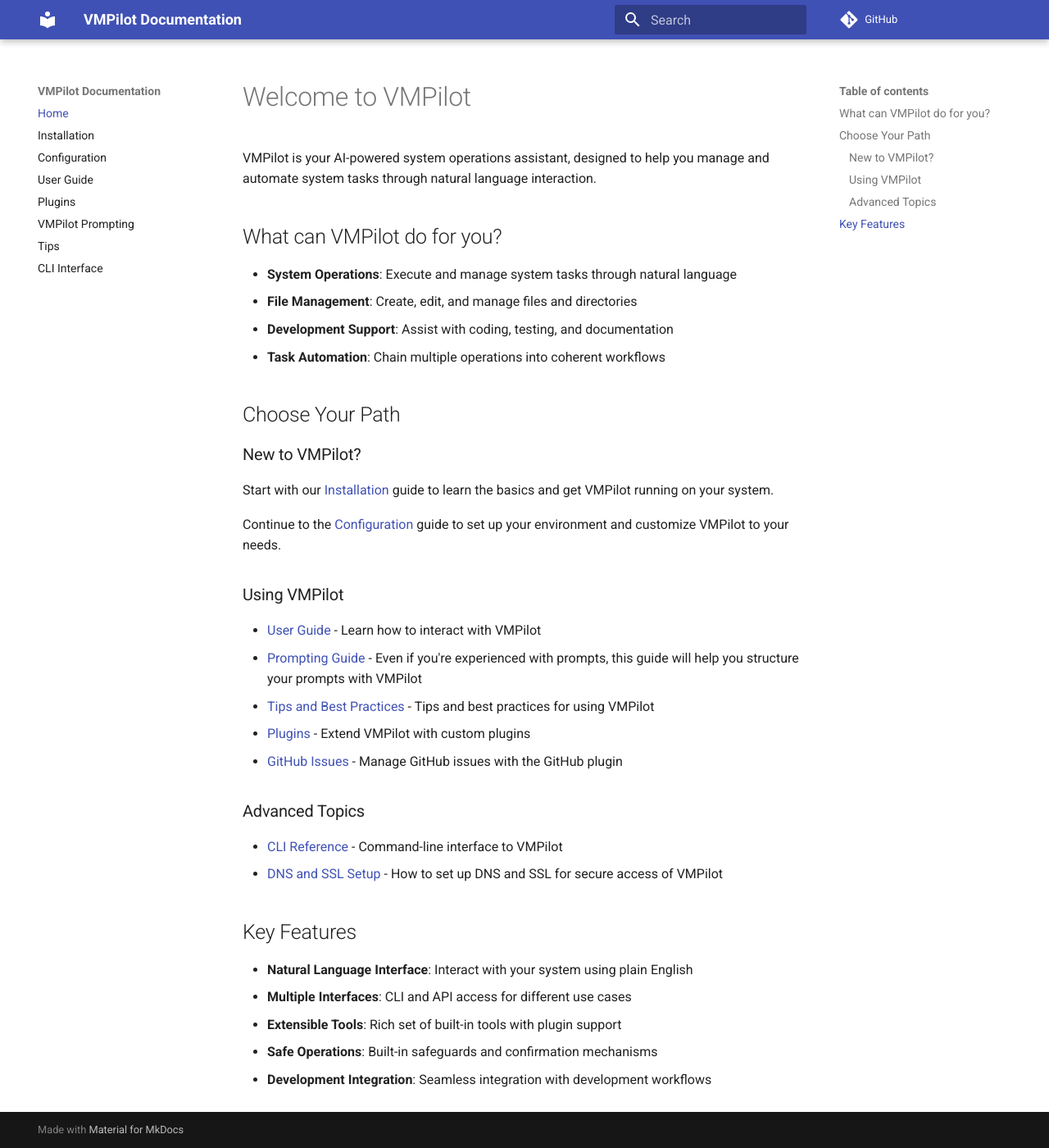
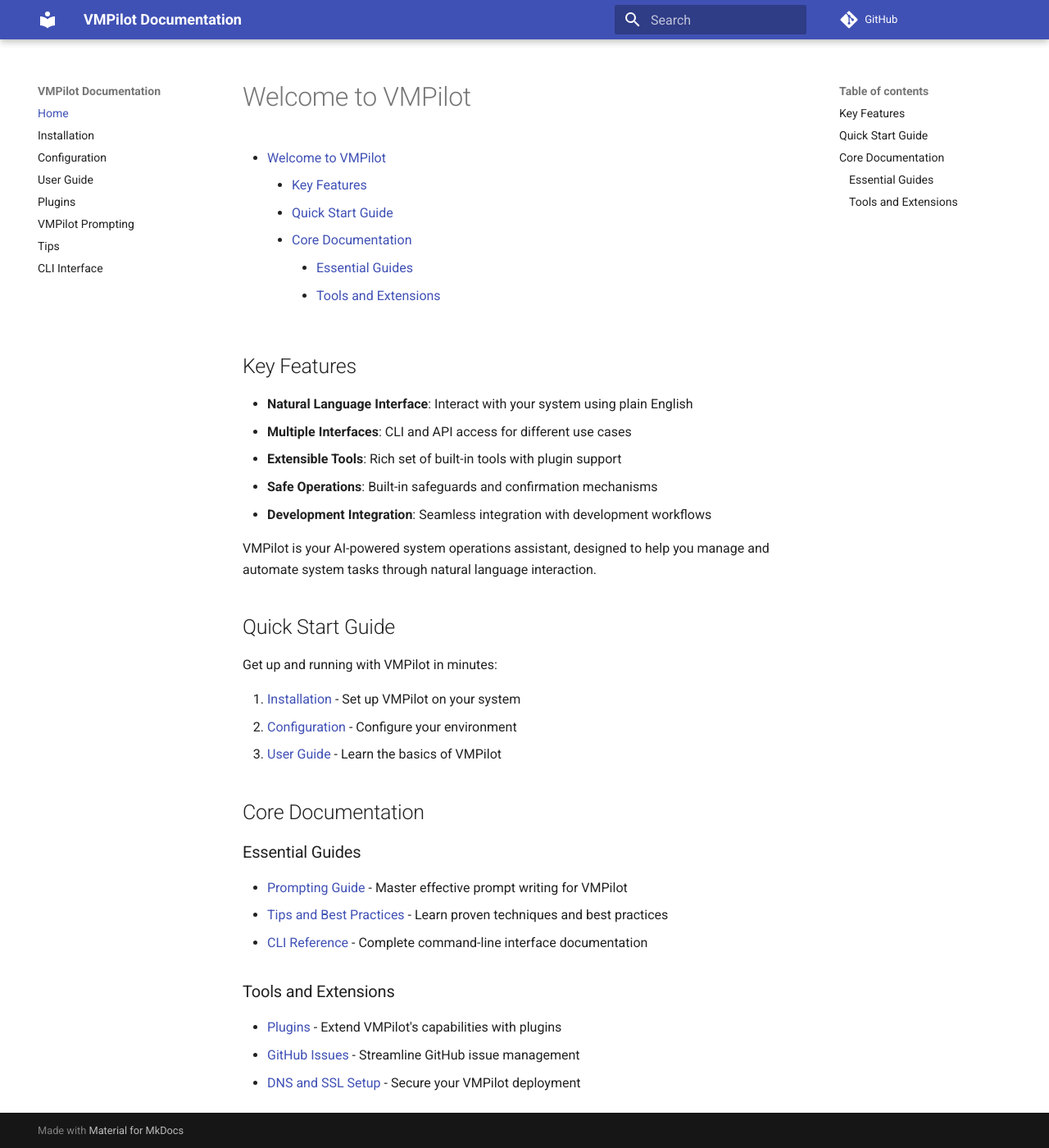
Before and after one commit to drorm/vmpilot, an MkDocs documentation site: the page built from docs/source/index.md, in a window 1280 px wide and 1400 px high. Shown: the whole window at 82% size. Built offline with MkDocs 1.6.1 and Material for MkDocs 9.7.7, drawn with Linux system fonts in a browser that asks for light colours; comment, search, counter and statistics services are not loaded.

Commit message:
Update VMPilot documentation
- Revise the main index to streamline navigation and improve the Quick Start Guide for faster onboarding.
- Update tips to include guidance on tracking LLM changes using git branches.

```diff
--- a/docs/source/index.md
+++ b/docs/source/index.md
@@ -1,31 +1,6 @@
 # Welcome to VMPilot
 
-VMPilot is your AI-powered system operations assistant, designed to help you manage and automate system tasks through natural language interaction.
-
-## What can VMPilot do for you?
-
-- **System Operations**: Execute and manage system tasks through natural language
-- **File Management**: Create, edit, and manage files and directories
-- **Development Support**: Assist with coding, testing, and documentation
-- **Task Automation**: Chain multiple operations into coherent workflows
-
-## Choose Your Path
-
-### New to VMPilot?
-Start with our [Installation](installation.md) guide to learn the basics and get VMPilot running on your system.
-
-Continue to the [Configuration](configuration.md) guide to set up your environment and customize VMPilot to your needs.
-
-### Using VMPilot
-- [User Guide](user-guide.md) - Learn how to interact with VMPilot
-- [Prompting Guide](prompting.md) - Even if you're experienced with prompts, this guide will help you structure your prompts with VMPilot
-- [Tips and Best Practices](tips.md) - Tips and best practices for using VMPilot
-- [Plugins](plugins.md) - Extend VMPilot with custom plugins
-- [GitHub Issues](github_issues.md) - Manage GitHub issues with the GitHub plugin
-
-### Advanced Topics
-- [CLI Reference](cli.md) - Command-line interface to VMPilot
-- [DNS and SSL Setup](dns_ssl_setup.md) - How to set up DNS and SSL for secure access of VMPilot
+[TOC]
 
 ## Key Features
 
@@ -34,3 +9,25 @@ Continue to the [Configuration](configuration.md) guide to set up your environme
 - **Extensible Tools**: Rich set of built-in tools with plugin support
 - **Safe Operations**: Built-in safeguards and confirmation mechanisms
 - **Development Integration**: Seamless integration with development workflows
+
+VMPilot is your AI-powered system operations assistant, designed to help you manage and automate system tasks through natural language interaction.
+
+## Quick Start Guide
+
+Get up and running with VMPilot in minutes:
+
+1. [Installation](installation.md) - Set up VMPilot on your system
+2. [Configuration](configuration.md) - Configure your environment
+3. [User Guide](user-guide.md) - Learn the basics of VMPilot
+
+## Core Documentation
+
+### Essential Guides
+- [Prompting Guide](prompting.md) - Master effective prompt writing for VMPilot
+- [Tips and Best Practices](tips.md) - Learn proven techniques and best practices
+- [CLI Reference](cli.md) - Complete command-line interface documentation
+
+### Tools and Extensions
+- [Plugins](plugins.md) - Extend VMPilot's capabilities with plugins
+- [GitHub Issues](github_issues.md) - Streamline GitHub issue management
+- [DNS and SSL Setup](dns_ssl_setup.md) - Secure your VMPilot deployment
```
Also changed, not shown: docs/source/tips.md (+3 -0 lines).
